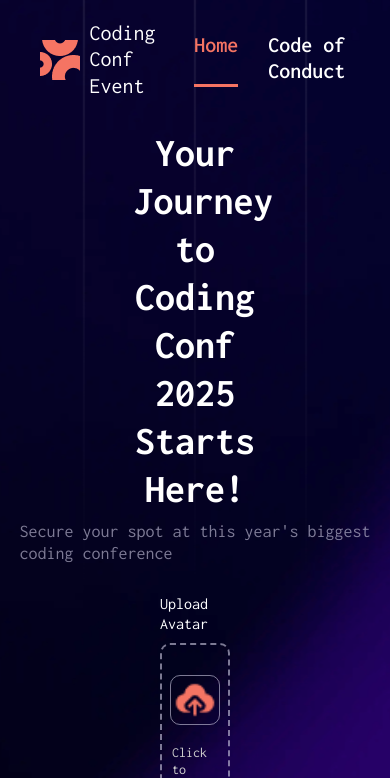
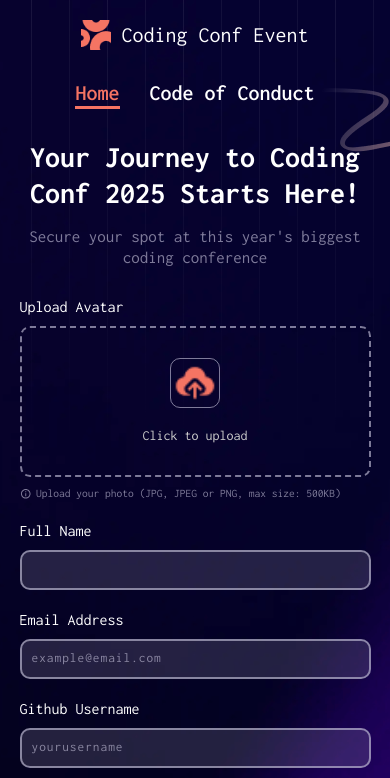
Before and after one commit to theblaisecode/Event-Tickets, a React (Vite) app: page / in a window 390 px wide. Shown: the top 778 px of the page. Built offline with nearby package versions, Linux system fonts and the light colour scheme.

Commit message:
first commit

```diff
--- a/src/components/Form.tsx
+++ b/src/components/Form.tsx
@@ -181,7 +181,7 @@ function Form() {
 
         <label>
           <span>Email Address</span>
-          <input type="email" name="email" id="email" />
+          <input type="email" name="email" id="email" placeholder="example@email.com" />
           {errors.email && (
             <p className="error-message">
               <MdInfoOutline /> {errors.email}
@@ -191,7 +191,7 @@ function Form() {
 
         <label>
           <span>Github Username</span>
-          <input type="text" name="username" id="username" />
+          <input type="text" name="username" id="username" placeholder="yourusername" />
           {errors.username && (
             <p className="error-message">
               <MdInfoOutline /> {errors.username}
--- a/src/components/Header.tsx
+++ b/src/components/Header.tsx
@@ -5,7 +5,7 @@ import HeaderWrapper from "../styles/HeaderWrapper";
 
 function Header() {
   return (
-    <HeaderWrapper>
+    <HeaderWrapper className="header">
       <Link to="/" className="logo">
         <img src={logo} aria-label="Link to Home Page" alt="Coding Conf Logo" />
         <span>Coding Conf Event</span>
--- a/src/components/PopUp.tsx
+++ b/src/components/PopUp.tsx
@@ -4,7 +4,7 @@ import fulllogo from "../assets/fullLogo.png";
 import ticketImg from "../assets/ticket.png";
 import { HiXMark } from "react-icons/hi2";
 import html2canvas from "html2canvas";
-import github from '../assets/github.png'
+import github from "../assets/github.png";
 
 type PopupProp = {
   image: string;
@@ -30,8 +30,8 @@ function PopUp(props: PopupProp) {
 
   const subtitle = (
     <>
-      We've emailed your ticket to <span>{props.email}</span> and will send
-      updates in the run up to the event.
+      Your ticket is ready! <span>Click the button below to download it.</span>{" "}
+      We'll keep you updated in the run-up to the event via email.
     </>
   );
 
@@ -42,10 +42,9 @@ function PopUp(props: PopupProp) {
       html2canvas(content, {
         backgroundColor: "#04021e",
       }).then((canvas) => {
-
         const link = document.createElement("a");
         link.href = canvas.toDataURL();
-        link.download = "ticket.png";
+        link.download = "Coding-Conf-Ticket.png";
         link.click();
       });
     }
@@ -93,7 +92,11 @@ function PopUp(props: PopupProp) {
 
                 <div className="attendeeInfo">
                   <h3>{props.name}</h3>
-                  <span> <img src={github} className="github" alt="" /> @{props.username}</span>
+                  <span>
+                    {" "}
+                    <img src={github} className="github" alt="" /> @
+                    {props.username}
+                  </span>
                 </div>
               </div>
             </div>
--- a/src/styles/CodeOfConductWrapper.tsx
+++ b/src/styles/CodeOfConductWrapper.tsx
@@ -35,7 +35,7 @@ const CodeOfConductWrapper = styled.div`
     margin-top: 5rem;
     width: 53%;
     display: flex;
-    flex-direction:column;
+    flex-direction: column;
     gap: 3.5rem;
   }
 
@@ -43,6 +43,45 @@ const CodeOfConductWrapper = styled.div`
     font-size: 1.8rem;
     line-height: 2.5rem;
   }
+
+  @media screen and (max-width: 950px), screen and (max-height: 550px) {
+    display: flex;
+    flex-direction: column;
+    justify-content: center;
+    align-items: center;
+    margin-top: 2rem;
+
+    .title {
+      font-size: 3rem;
+      width: 100%;
+    }
+
+    .subTitle {
+      font-size: 1.7rem;
+      padding-top: 0.8rem;
+      width: 100%;
+    }
+
+    ol {
+      margin-top: 3rem;
+      width: 100%;
+      gap: 3rem;
+      list-style: none;
+    }
+
+    li {
+      font-size: 1.6rem;
+      line-height: 2.2rem;
+    }
+  }
+
+  @media (min-width: 550px) and (max-width: 950px) {
+    .title,
+    .subTitle,
+    ol {
+      width: 80%;
+    }
+  }
 `;
 
 export default CodeOfConductWrapper;
--- a/src/styles/FooterWrapper.ts
+++ b/src/styles/FooterWrapper.ts
@@ -1,6 +1,6 @@
 import styled from "styled-components";
 
-const FooterWrapper = styled.span`
+const FooterWrapper = styled.footer`
   position: absolute;
   bottom: 3%;
   left: 42%;
@@ -8,7 +8,21 @@ const FooterWrapper = styled.span`
   a {
     color: var(--primary);
     text-decoration: underline;
-    font-weight:bold;
+    font-weight: bold;
+  }
+
+  @media screen and (max-width: 950px), screen and (max-height: 550px) {
+    position: static;
+    margin-top: 3rem;
+    text-align: center;
+    padding-bottom: 2rem;
+  }
+
+  @media (min-width: 951px) and (max-width: 1200px) {
+    position: static;
+    margin-top: 3rem;
+    text-align: center;
+    padding-bottom: 2rem;
   }
 `;
 
--- a/src/styles/FormWrapper.ts
+++ b/src/styles/FormWrapper.ts
@@ -28,6 +28,7 @@ const FormWrapper = styled.div`
     outline: none;
     background: var(--formBg);
     color: var(--textLight);
+    transition: 0.4s;
   }
 
   .file-input-wrapper {
@@ -39,6 +40,12 @@ const FormWrapper = styled.div`
     border: 0.2rem dashed var(--textGray);
     border-radius: 1rem;
     padding: 1rem;
+    transition: 0.4s;
+  }
+
+  .file-input-wrapper:hover {
+    border: 0.2rem dashed var(--primary);
+    transition: all 0.4s;
   }
 
   input[type="file"] {
@@ -99,17 +106,47 @@ const FormWrapper = styled.div`
     display: none;
   }
 
+  input::placeholder {
+    letter-spacing: 0.1rem;
+    color: var(--textGray);
+  }
+
   .error-message,
   .message {
     color: red;
     font-size: 1.15rem;
     display: flex;
-    align-items:center;
-    gap: .5rem;
+    align-items: center;
+    gap: 0.5rem;
   }
 
   .message {
-    color: var(--textGray);}
+    color: var(--textGray);
+  }
+
+  input:focus,
+  input:hover {
+    border: 0.2rem solid var(--primary);
+    transition: all 0.4s;
+  }
+
+  @media screen and (max-width: 950px), screen and (max-height: 550px) {
+    width: 100%;
+
+    form {
+      margin-bottom: 2rem;
+    }
+  }
+
+  @media (min-width: 550px) and (max-width: 950px) {
+    width: 80%;
+  }
+
+
+  @media (min-width: 951px) and (max-width: 1200px) {
+
+    width: 50%;
+  }
 `;
 
 export default FormWrapper;
--- a/src/styles/HeaderWrapper.ts
+++ b/src/styles/HeaderWrapper.ts
@@ -1,6 +1,6 @@
 import styled from "styled-components";
 
-const HeaderWrapper = styled.nav`
+const HeaderWrapper = styled.header`
   display: flex;
   justify-content: space-between;
   align-items: center;
@@ -20,6 +20,15 @@ const HeaderWrapper = styled.nav`
     align-items: center;
     gap: 1rem;
   }
+
+  @media screen and (max-width: 950px), screen and (max-height: 550px) {
+    gap: 3rem;
+    flex-direction: column !important;
+
+    .logo img {
+      width: 3rem;
+    }
+  }
 `;
 
 export default HeaderWrapper;
--- a/src/styles/HomeWrapper.ts
+++ b/src/styles/HomeWrapper.ts
@@ -11,16 +11,58 @@ const HomeWrapper = styled.div`
     font-size: 4rem;
     font-weight: 700;
     text-align: center;
-    width: 35%
+    width: 35%;
   }
 
-  .subTitle{
+  .subTitle {
     color: var(--textGray);
     font-size: 1.8rem;
-    padding-top: .8rem;
+    padding-top: 0.8rem;
+    text-align: center;
   }
 
-  .none {display: none;}
+  .none {
+    display: none;
+  }
+
+  @media screen and (max-width: 950px), screen and (max-height: 550px) {
+    /* gap: 3rem;
+    flex-direction: column !important; */
+
+    .title {
+      font-size: 3rem;
+      width: 100%;
+    }
+
+    .subTitle {
+      font-size: 1.7rem;
+      padding-top: 1.5rem;
+    }
+  }
+
+  @media (min-width: 550px) and (max-width: 950px) {
+    .title {
+      font-size: 3rem;
+      width: 80%;
+    }
+
+    .subTitle {
+      width: 80%;
+      font-size: 1.7rem;
+      padding-top: 1.5rem;
+    }
+  }
+
+  @media (min-width: 951px) and (max-width: 1200px) {
+    .title {
+      font-size: 3.5rem;
+      width: 70%;
+    }
+
+    .subTitle {
+      width: 80%;
+    }
+  }
 `;
 
 export default HomeWrapper;
--- a/src/styles/NavWrapper.ts
+++ b/src/styles/NavWrapper.ts
@@ -1,6 +1,6 @@
 import styled from "styled-components";
 
-const NavWrapper = styled.div`
+const NavWrapper = styled.nav`
   display: flex;
   gap: 3rem;
 
--- a/src/styles/PopUpWrapper.tsx
+++ b/src/styles/PopUpWrapper.tsx
@@ -185,6 +185,103 @@ const PopUpWrapper = styled.div`
     width: 45%;
     margin-top: 4rem;
   }
+
+  @media screen and (max-width: 950px), screen and (max-height: 550px) {
+    .head {
+      width: 100%;
+    }
+
+    .contentTop .title {
+      width: 100%;
+    }
+
+    .contentTop .subTitle {
+      width: 100%;
+    }
+
+    .contentBottom {
+      margin-top: 4rem;
+      width: 100%;
+    }
+
+    .contentBottom .logo img {
+      width: 120%;
+    }
+
+    .date {
+      font-size: 1.2rem;
+      margin-left: 3.5rem;
+      margin-top: 0.2rem;
+    }
+
+    .attendee img {
+      width: 5rem;
+      height: 5rem;
+    }
+
+    .attendeeInfo span {
+      font-size: 1.2rem;
+    }
+
+    .rightContent {
+      font-size: 2rem;
+      top: 41.5%;
+      right: 1%;
+    }
+
+    .download {
+      width: 100%;
+    }
+
+    .closebutton {
+      font-size: 2.5rem;
+    }
+  }
+
+  @media (min-width: 550px) and (max-width: 950px) {
+    .contentTop .title,
+    .contentTop .subTitle,
+    .contentBottom,
+    .download {
+      width: 80%;
+    }
+
+    .date {
+      margin-left: 4.2rem;
+    }
+  }
+
+  @media (min-width: 600px) and (max-width: 950px) {
+    .contentBottom,
+    .download {
+      width: 60%;
+    }
+
+    .date {
+      margin-left: 3.5rem;
+    }
+  }
+
+  @media (min-width: 700px) and (max-width: 950px) {
+    .date {
+      margin-left: 4.5rem;
+    }
+
+    .rightContent {
+      right: 2%;
+    }
+  }
+
+  @media (min-width: 800px) and (max-width: 950px) {
+    .contentBottom,
+    .download {
+      width: 50%;
+    }
+
+    .date {
+      margin-left: 4.5rem;
+    }
+  }
 `;
 
 export default PopUpWrapper;
--- a/src/styles/index.css
+++ b/src/styles/index.css
@@ -56,3 +56,28 @@ button,
 a {
   cursor: pointer;
 }
+
+@media screen and (max-width: 950px), screen and (max-height: 550px) {
+  body {
+    background: url("../assets/backgroundMobile.png") center top;
+    object-fit: cover;
+  }
+
+  #root {
+    height: auto;
+  }
+}
+
+@media (min-width: 550px) and (max-width: 950px) {
+  body {
+    background: url("../assets/backgroundTablet.png") right top;
+    object-fit: cover;
+  }
+}
+
+@media (min-width: 951px) and (max-width: 1200px) {
+  body {
+    background: url("../assets/backgroundTablet.png") right top;
+    object-fit: cover;
+  }
+}
```
Also changed, not shown: src/assets/backgroundMobile.png (added), src/assets/backgroundTablet.png (added).
